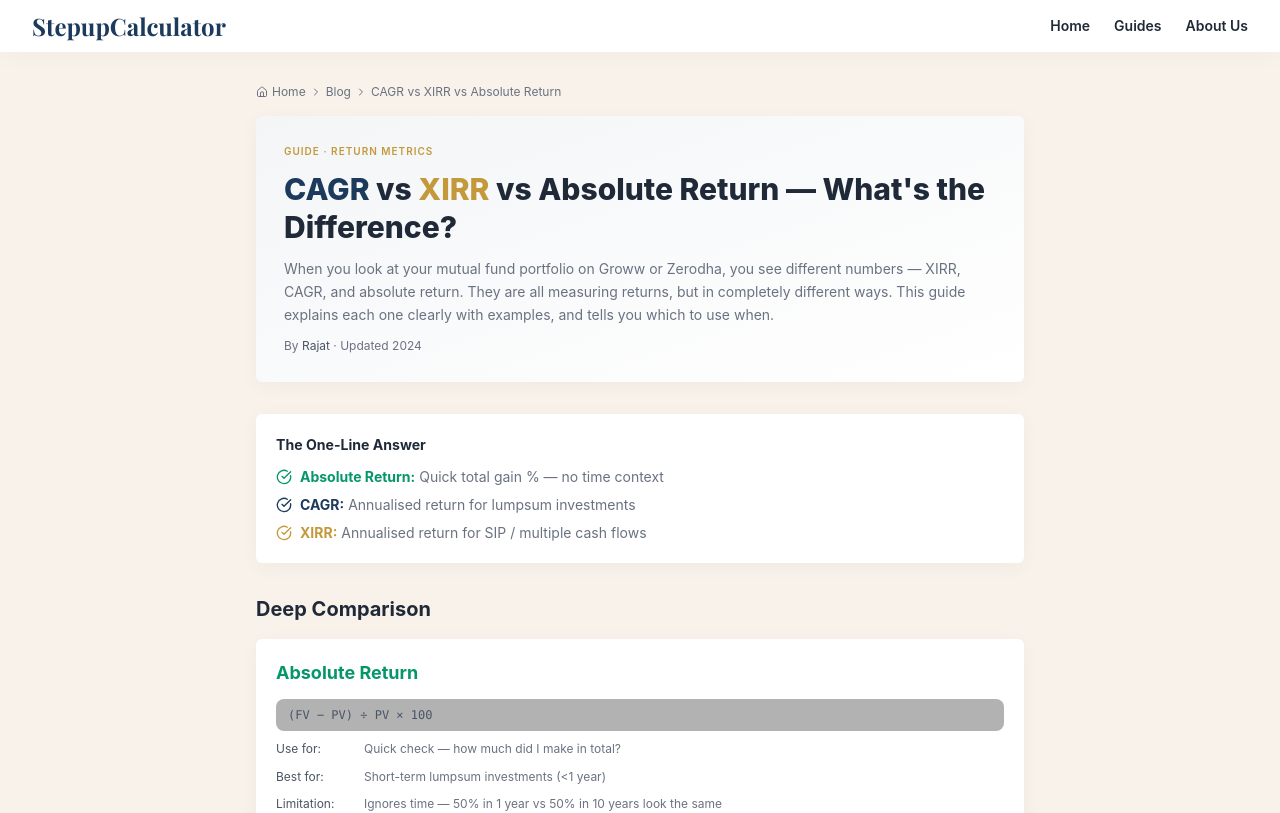
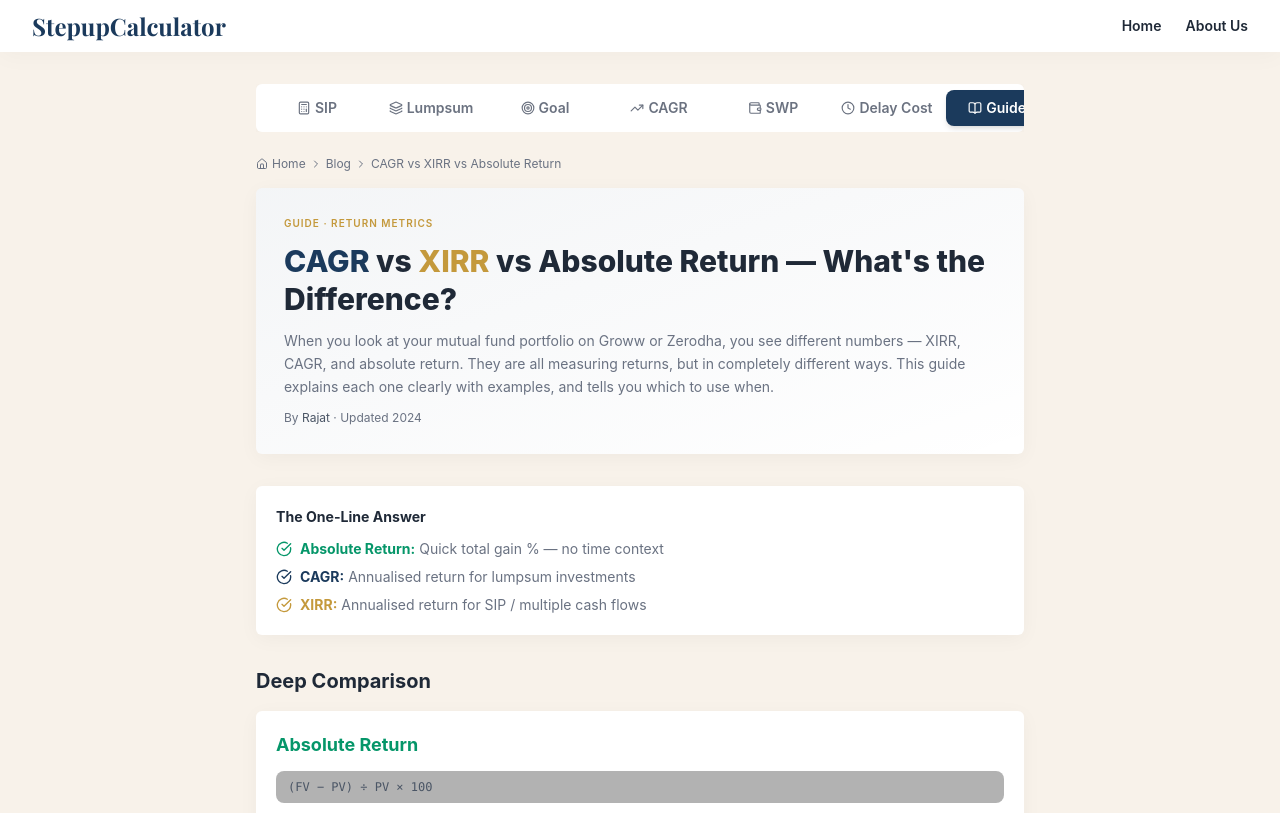
Before and after one commit to wwerajattigercom-netizen/SIP-Calculator, a Next.js app: page /blog/cagr-vs-xirr-vs-absolute-return in a window 1280 px wide. Shown: the top 813 px of the page. Built offline with nearby package versions, Linux system fonts and the light colour scheme; a web font is replaced by a local one.

Commit message:
feat: add calculator tabs to all blog pages and remove header guides link

```diff
--- a/src/app/blog/cagr-vs-xirr-vs-absolute-return/page.js
+++ b/src/app/blog/cagr-vs-xirr-vs-absolute-return/page.js
@@ -1,4 +1,5 @@
 "use client";
+import CalculatorTabs from '@/components/CalculatorTabs';
 import Link from 'next/link';
 import { TrendingUp, ArrowRight, CheckCircle, AlertTriangle } from 'lucide-react';
 import Breadcrumb from '@/components/Breadcrumb';
@@ -53,6 +54,7 @@ export default function CAGRvsXIRRPage() {
       <main className="py-8 px-2 md:px-4 flex flex-col items-center">
         <article className="max-w-3xl w-full mx-auto space-y-8">
 
+          <CalculatorTabs />
           <Breadcrumb items={[{ label: 'Blog', href: '/blog' }, { label: 'CAGR vs XIRR vs Absolute Return' }]} />
 
           {/* Hero */}
--- a/src/app/blog/page.js
+++ b/src/app/blog/page.js
@@ -1,4 +1,5 @@
 "use client";
+import CalculatorTabs from '@/components/CalculatorTabs';
 import Link from 'next/link';
 import { BookOpen, Clock, ArrowRight, Calculator, TrendingUp, Target, Layers, Wallet, Shield, BarChart3, Flame, GraduationCap, Home, Zap } from 'lucide-react';
 import Breadcrumb from '@/components/Breadcrumb';
@@ -137,6 +138,7 @@ export default function BlogIndexPage() {
     <main className="py-8 px-2 md:px-4 flex flex-col items-center">
       <div className="max-w-4xl w-full mx-auto space-y-8">
 
+        <CalculatorTabs />
         <Breadcrumb items={[{ label: 'Guides' }]} />
 
         {/* Hero */}
--- a/src/app/blog/retirement-sip-calculator/page.js
+++ b/src/app/blog/retirement-sip-calculator/page.js
@@ -1,4 +1,5 @@
 "use client";
+import CalculatorTabs from '@/components/CalculatorTabs';
 import React, { useState } from 'react';
 import Link from 'next/link';
 import { Calculator, ArrowRight, TrendingUp, CheckCircle, AlertTriangle, HelpCircle, ChevronDown, ChevronUp, Clock } from 'lucide-react';
@@ -130,6 +131,7 @@ export default function RetirementSipCalculatorPage() {
 
       <main className="py-8 px-2 md:px-4 flex flex-col items-center">
         <article className="max-w-3xl w-full mx-auto space-y-8">
+          <CalculatorTabs />
           <Breadcrumb items={[{ label: 'Blog', href: '/blog' }, { label: 'Retirement SIP Calculator' }]} />
 
           {/* Hero */}
--- a/src/app/blog/sip-based-on-salary/page.js
+++ b/src/app/blog/sip-based-on-salary/page.js
@@ -1,4 +1,5 @@
 "use client";
+import CalculatorTabs from '@/components/CalculatorTabs';
 import React, { useState } from 'react';
 import Link from 'next/link';
 import { Calculator, ArrowRight, TrendingUp, CheckCircle, AlertTriangle, HelpCircle, ChevronDown, ChevronUp } from 'lucide-react';
@@ -147,6 +148,7 @@ export default function SipBasedOnSalaryPage() {
 
       <main className="py-8 px-2 md:px-4 flex flex-col items-center">
         <article className="max-w-3xl w-full mx-auto space-y-8">
+          <CalculatorTabs />
           <Breadcrumb items={[{ label: 'Blog', href: '/blog' }, { label: 'SIP Based on Salary' }]} />
 
           {/* Hero */}
--- a/src/app/blog/sip-during-market-crash/page.js
+++ b/src/app/blog/sip-during-market-crash/page.js
@@ -1,4 +1,5 @@
 "use client";
+import CalculatorTabs from '@/components/CalculatorTabs';
 import React, { useState, useMemo } from 'react';
 import Link from 'next/link';
 import { ArrowRight, HelpCircle, AlertTriangle, TrendingUp, TrendingDown, Info } from 'lucide-react';
@@ -189,6 +190,7 @@ export default function SipDuringCrashPage() {
       <main className="py-8 px-2 md:px-4 flex flex-col items-center">
         <article className="max-w-4xl w-full mx-auto space-y-8">
 
+          <CalculatorTabs />
           <Breadcrumb items={[{ label: 'Blog', href: '/blog' }, { label: 'SIP During Market Crash' }]} />
 
           {/* Hero */}
--- a/src/app/blog/sip-for-child-education/page.js
+++ b/src/app/blog/sip-for-child-education/page.js
@@ -1,4 +1,5 @@
 "use client";
+import CalculatorTabs from '@/components/CalculatorTabs';
 import React, { useState, useMemo } from 'react';
 import Link from 'next/link';
 import { ArrowRight, HelpCircle, GraduationCap, AlertTriangle, TrendingUp } from 'lucide-react';
@@ -117,6 +118,7 @@ export default function SipForChildEducationPage() {
       <main className="py-8 px-2 md:px-4 flex flex-col items-center">
         <article className="max-w-4xl w-full mx-auto space-y-8">
 
+          <CalculatorTabs />
           <Breadcrumb items={[{ label: 'Blog', href: '/blog' }, { label: 'SIP for Child Education' }]} />
 
           {/* Hero */}
--- a/src/app/blog/sip-for-house-down-payment/page.js
+++ b/src/app/blog/sip-for-house-down-payment/page.js
@@ -1,4 +1,5 @@
 "use client";
+import CalculatorTabs from '@/components/CalculatorTabs';
 import React, { useState, useMemo } from 'react';
 import Link from 'next/link';
 import { ArrowRight, HelpCircle, Home, TrendingUp } from 'lucide-react';
@@ -82,6 +83,7 @@ export default function SipForHousePage() {
       <main className="py-8 px-2 md:px-4 flex flex-col items-center">
         <article className="max-w-4xl w-full mx-auto space-y-8">
 
+          <CalculatorTabs />
           <Breadcrumb items={[{ label: 'Blog', href: '/blog' }, { label: 'SIP for House Down Payment' }]} />
 
           {/* Hero */}
--- a/src/app/blog/sip-to-beat-inflation/page.js
+++ b/src/app/blog/sip-to-beat-inflation/page.js
@@ -1,4 +1,5 @@
 "use client";
+import CalculatorTabs from '@/components/CalculatorTabs';
 import React, { useState, useMemo } from 'react';
 import Link from 'next/link';
 import { ArrowRight, TrendingDown, HelpCircle, ShieldAlert, CheckCircle2, XCircle, Info } from 'lucide-react';
@@ -94,6 +95,7 @@ export default function SipBeatInflationPage() {
       <main className="py-8 px-2 md:px-4 flex flex-col items-center">
         <article className="max-w-4xl w-full mx-auto space-y-8">
 
+          <CalculatorTabs />
           <Breadcrumb items={[{ label: 'Blog', href: '/blog' }, { label: 'SIP to Beat Inflation' }]} />
 
           {/* Hero */}
--- a/src/app/blog/sip-to-reach-1-crore/page.js
+++ b/src/app/blog/sip-to-reach-1-crore/page.js
@@ -1,4 +1,5 @@
 "use client";
+import CalculatorTabs from '@/components/CalculatorTabs';
 import Link from 'next/link';
 import { Calculator, ArrowRight, TrendingUp, CheckCircle, AlertTriangle } from 'lucide-react';
 import Breadcrumb from '@/components/Breadcrumb';
@@ -37,6 +38,7 @@ export default function SipTo1CrorePage() {
       <main className="py-8 px-2 md:px-4 flex flex-col items-center">
         <article className="max-w-3xl w-full mx-auto space-y-8">
 
+          <CalculatorTabs />
           <Breadcrumb items={[{ label: 'Blog', href: '/blog' }, { label: 'SIP to ₹1 Crore' }]} />
 
           {/* Hero */}
--- a/src/app/blog/sip-vs-lumpsum/page.js
+++ b/src/app/blog/sip-vs-lumpsum/page.js
@@ -1,4 +1,5 @@
 "use client";
+import CalculatorTabs from '@/components/CalculatorTabs';
 import React, { useState, useMemo } from 'react';
 import Link from 'next/link';
 import { ArrowRight, HelpCircle, TrendingUp, TrendingDown, Minus } from 'lucide-react';
@@ -210,6 +211,7 @@ export default function SipVsLumpsumPage() {
       <main className="py-8 px-2 md:px-4 flex flex-col items-center">
         <article className="max-w-4xl w-full mx-auto space-y-8">
 
+          <CalculatorTabs />
           <Breadcrumb items={[{ label: 'Blog', href: '/blog' }, { label: 'SIP vs Lumpsum' }]} />
 
           {/* Hero */}
--- a/src/components/Header.jsx
+++ b/src/components/Header.jsx
@@ -27,7 +27,6 @@ export default function Header() {
         {/* Right side — Desktop nav links */}
         <nav className="hidden sm:flex items-center gap-6">
           <Link href="/" className="text-[#1F2937] hover:text-[#1B3A5C] text-sm font-semibold transition-colors">Home</Link>
-          <Link href="/blog" className="text-[#1F2937] hover:text-[#1B3A5C] text-sm font-semibold transition-colors">Guides</Link>
           <Link href="/about" className="text-[#1F2937] hover:text-[#1B3A5C] text-sm font-semibold transition-colors">About Us</Link>
         </nav>
       </div>
@@ -36,7 +35,6 @@ export default function Header() {
       {isOpen && (
         <div className="sm:hidden absolute top-full left-0 w-full bg-[#f8f2ea] border-b border-black/10 shadow-xl flex flex-col py-3 px-4 gap-4 animate-in slide-in-from-top-2">
           <Link href="/" onClick={() => setIsOpen(false)} className="text-[#1F2937] hover:text-[#1B3A5C] text-base font-semibold block px-2 py-1">Home</Link>
-          <Link href="/blog" onClick={() => setIsOpen(false)} className="text-[#1F2937] hover:text-[#1B3A5C] text-base font-semibold block px-2 py-1">Guides</Link>
           <Link href="/about" onClick={() => setIsOpen(false)} className="text-[#1F2937] hover:text-[#1B3A5C] text-base font-semibold block px-2 py-1">About Us</Link>
         </div>
       )}
```
